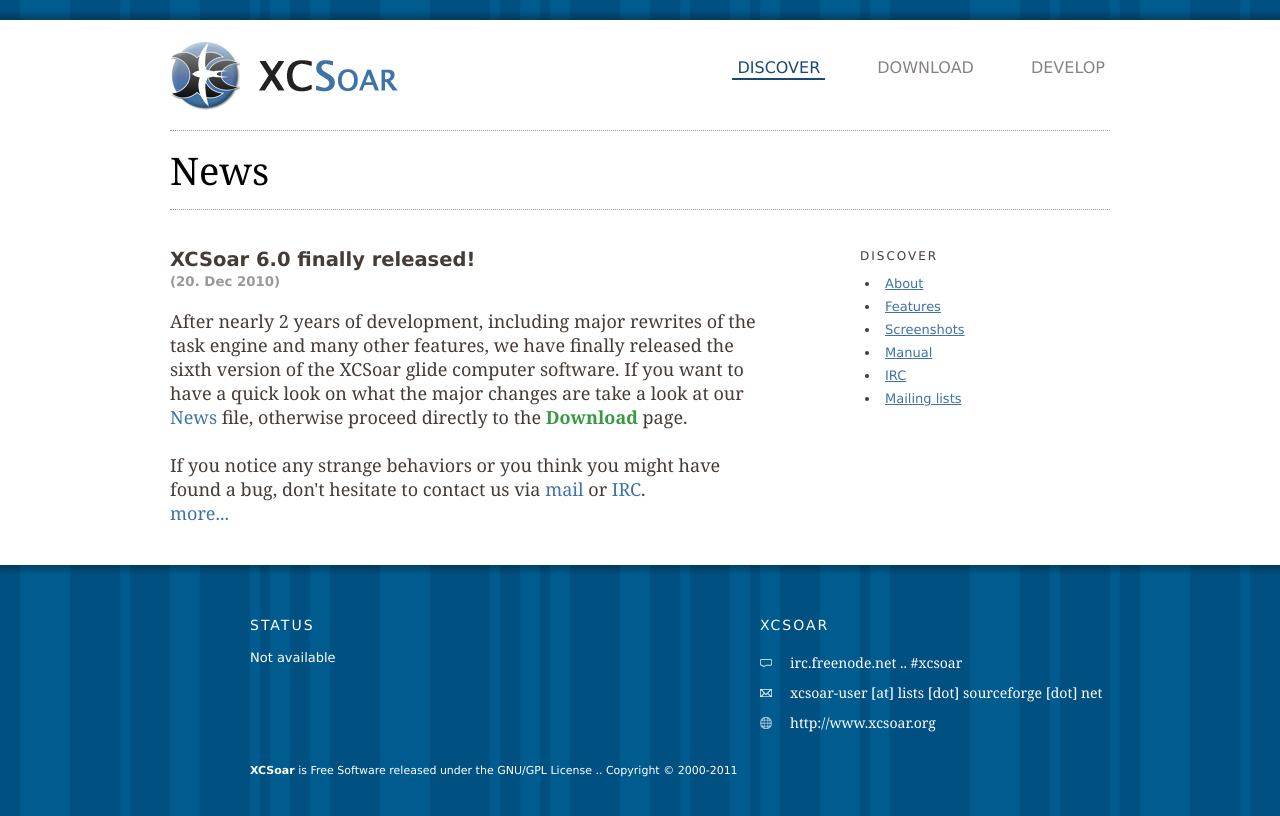
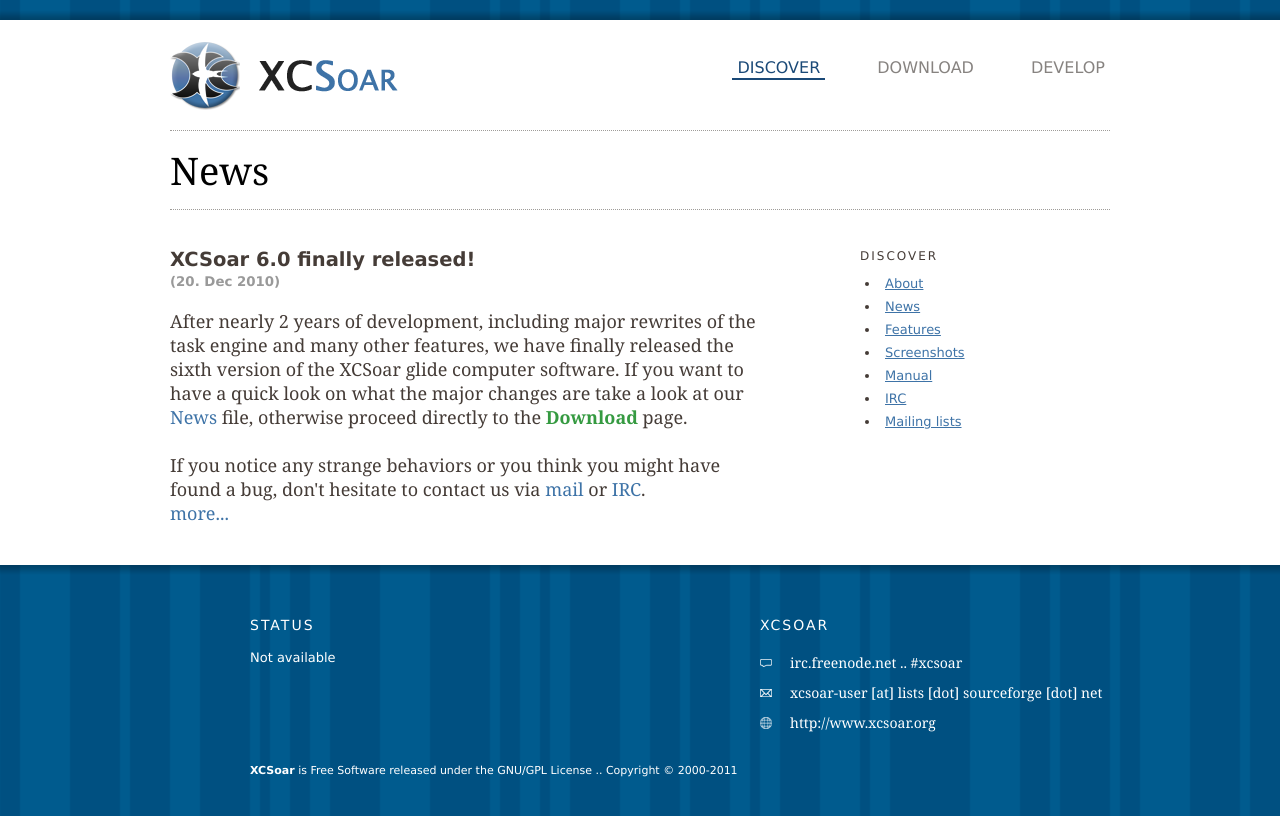
Before and after one commit to XCSoar/website, a Jekyll site: the page built from news/index.html, in a window 1280 px wide. Shown: the top 816 px of the page. Built offline with Jekyll 4.4.1, drawn with Linux system fonts in a browser that asks for light colours.

Commit message:
Discover: Added News to the menu

```diff
--- a/_includes/discover_menu.html
+++ b/_includes/discover_menu.html
@@ -2,6 +2,7 @@
 				<h2>Discover</h2>
 				<ul>
 					<li><a href="/discover/">About</a></li>
+					<li><a href="/news/">News</a></li>
 					<li><a href="/discover/features/">Features</a></li>
 					<li><a href="/discover/screenshots/">Screenshots</a></li>
 					<li><a href="/discover/manual/">Manual</a></li>
```
